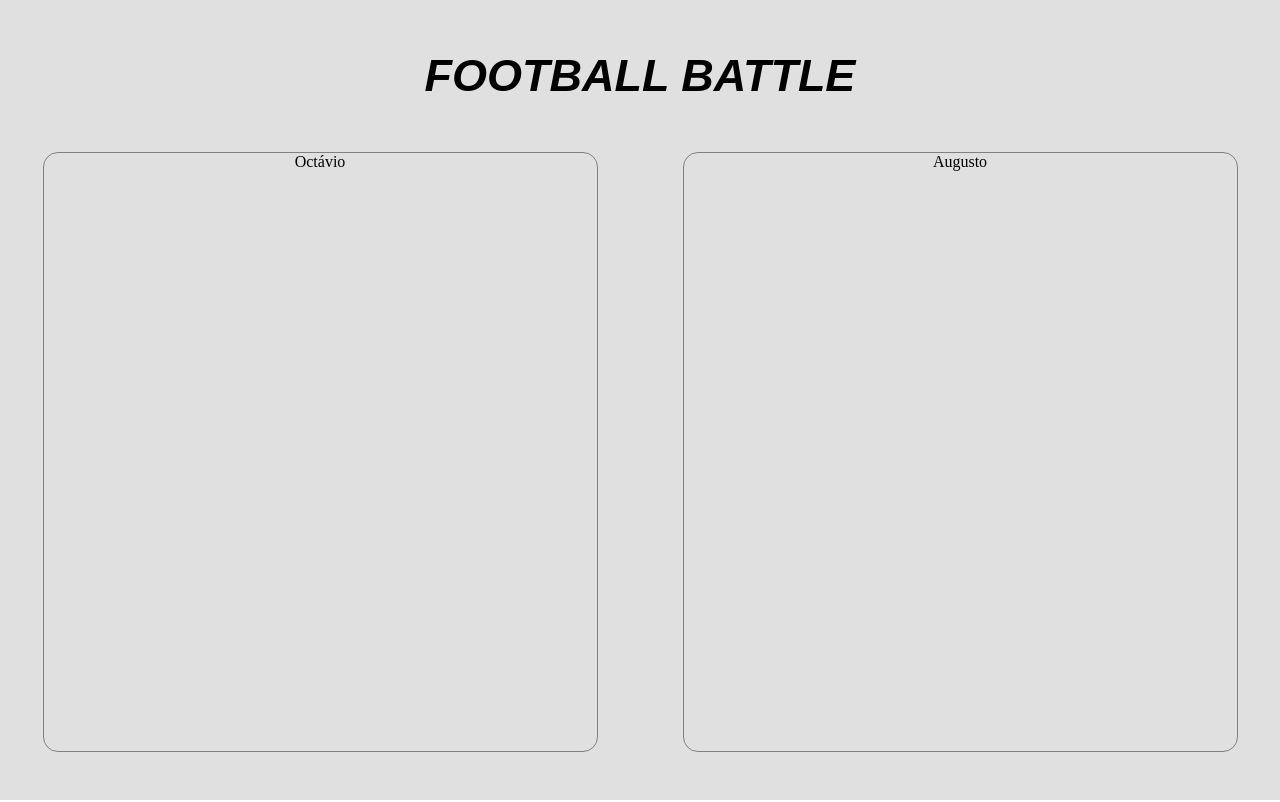
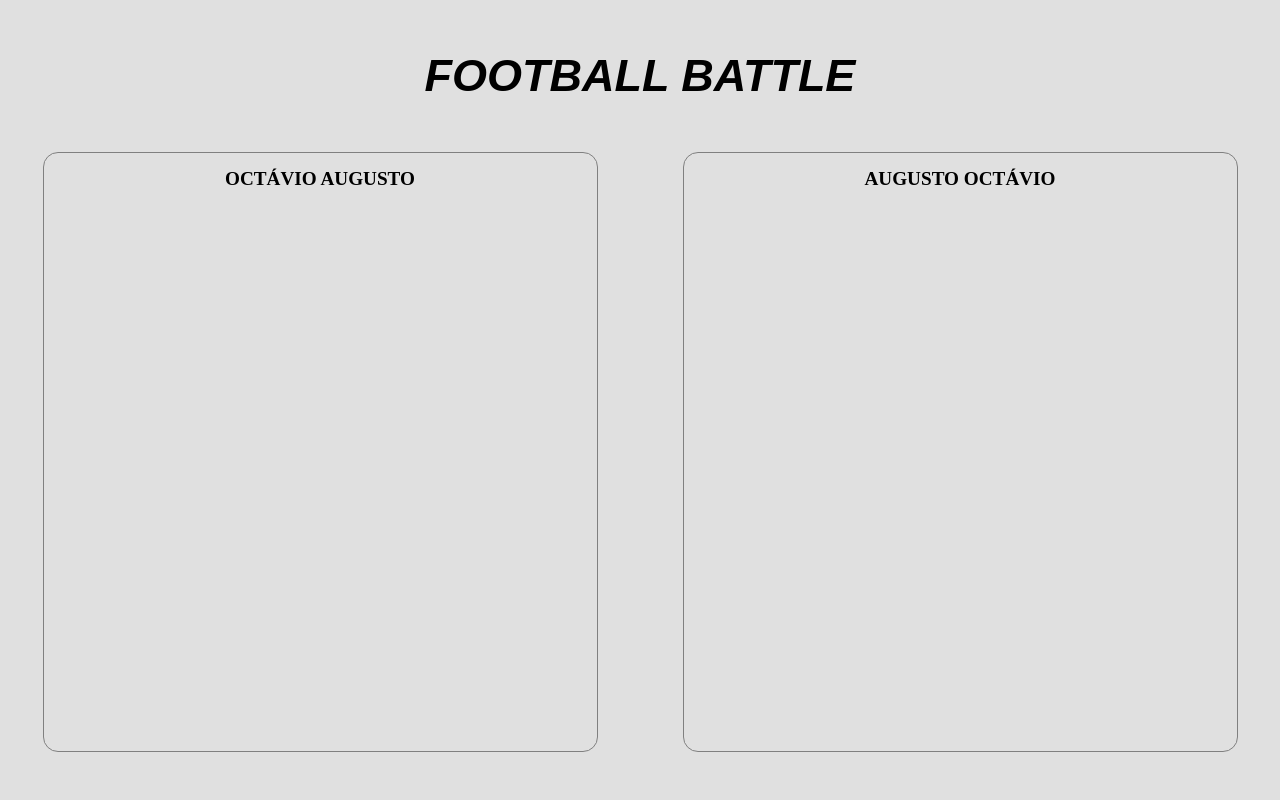
Before and after one commit to octavioduarte/Football-Battle, a React (Create React App) app: page / in a window 1280 px wide. Built offline with nearby package versions, Linux system fonts and the light colour scheme; the HTML template or start-up script is replaced by a standard one.

Commit message:
feat: create style to player name

```diff
--- a/src/components/card-area/card-area.tsx
+++ b/src/components/card-area/card-area.tsx
@@ -8,7 +8,11 @@ type CardAreaProps = {
 }
 
 const CardArea: FC<CardAreaProps> = ({ teamsAndPlayer }) => (
-    <CardAreaStyled.Container>{teamsAndPlayer.player_name}</CardAreaStyled.Container>
+    <CardAreaStyled.Container>
+        <CardAreaStyled.PlayerName>
+            {teamsAndPlayer.player_name}
+        </CardAreaStyled.PlayerName>
+    </CardAreaStyled.Container>
 )
 
 export default CardArea
--- a/src/components/card-area/styled.ts
+++ b/src/components/card-area/styled.ts
@@ -9,7 +9,14 @@ const Container = styled.div`
     width: 555px;
 `
 
+const PlayerName = styled.h4`
+    font-size: 1.2em;
+    font-weight: 900;
+    margin: 15px 0;
+    text-transform: uppercase;
+`
 
 export const CardAreaStyled = {
-    Container
+    Container,
+    PlayerName
 }
--- a/src/mock.ts
+++ b/src/mock.ts
@@ -2,7 +2,7 @@ import { PlayersAndTeams } from "./types/teams-and-players";
 
 export const Mock: PlayersAndTeams[] = [
     {
-        player_name: 'Octávio',
+        player_name: 'Octávio Augusto',
         teams: [
             {
                 team_name: 'Corinthians'
@@ -17,7 +17,7 @@ export const Mock: PlayersAndTeams[] = [
         ]
     },
     {
-        player_name: 'Augusto',
+        player_name: 'Augusto Octávio',
         teams: [
             {
                 team_name: 'Santos'
```
